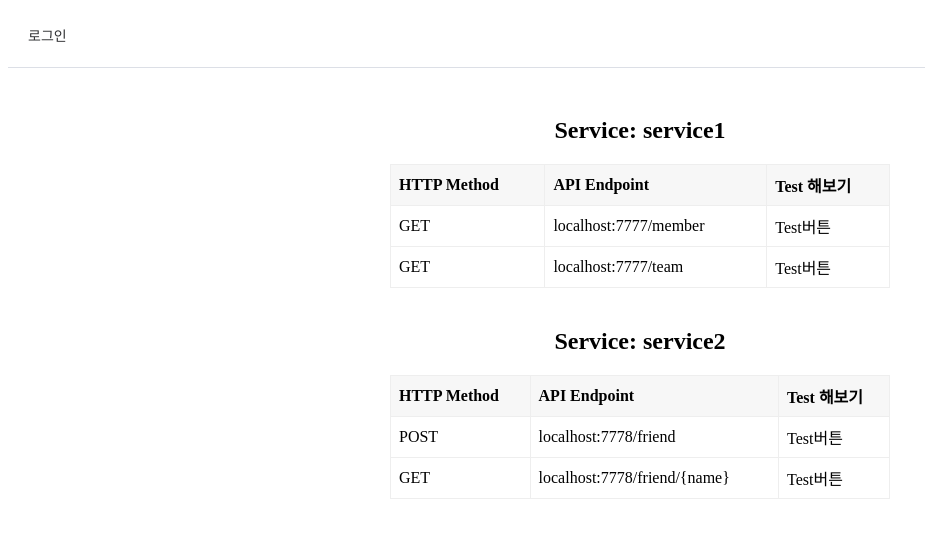
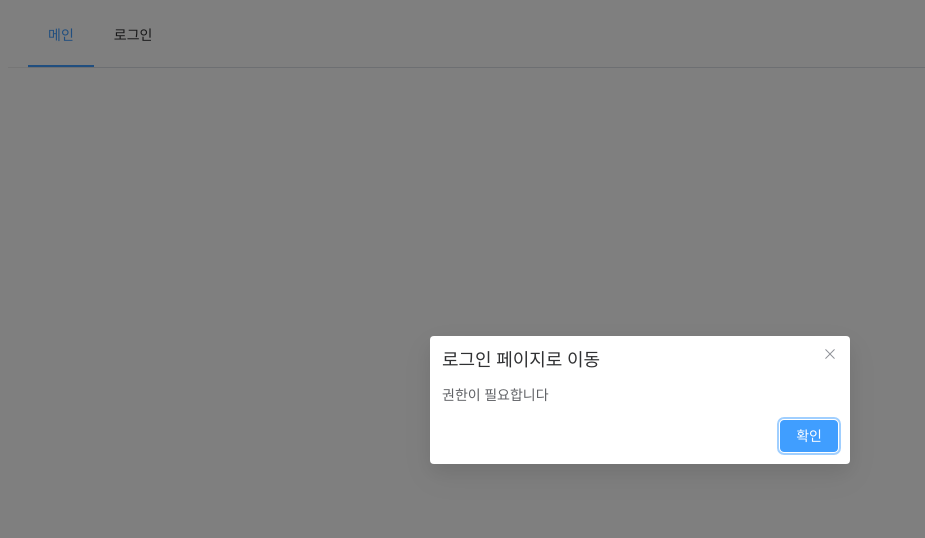
Before and after one commit to gunha-dev/prologue-fe, a Vue app: page /apis/info in a window 1280 px wide. Shown: the top 538 px of the page, without its empty margins (0-925 px from the left). Built offline with nearby package versions, Linux system fonts and the light colour scheme.

Commit message:
feat: 로그아웃까지 기능 추가 완료

```diff
--- a/src/App.vue
+++ b/src/App.vue
@@ -6,7 +6,6 @@
 </template>
 
 <script>
-// import data from "./data/data";
 import TheHeader from "./components/TheHeader.vue";
 
 export default {
--- a/src/components/TheHeader.vue
+++ b/src/components/TheHeader.vue
@@ -1,5 +1,11 @@
 <template>
-  <el-menu mode="horizontal" :default-active="$route.path" router>
+  <el-header class="header-container">
+    <el-menu
+      mode="horizontal"
+      class="main-menu"
+      :default-active="$route.path"
+      router
+    >
       <el-menu-item
         v-for="route in getOrderedMenuRoutes"
         :key="route.path"
@@ -7,7 +13,11 @@
       >
         {{ route.meta.navName }}
       </el-menu-item>
+      <el-menu-item v-show="isLogin" @click="handleLogout">
+        로그아웃
+      </el-menu-item>
     </el-menu>
+  </el-header>
 </template>
 
 <script>
@@ -24,14 +34,36 @@ export default {
       const routers = router.getRoutes();
       const orderedMenuRouters = routers
         .filter((router) => {
-          return router.meta.menuOrder !== -1 && router.meta.requiredAuth === this.loginMemberAuth;
+          if (router.meta.menuOrder === -1) {
+            return false;
+          }
+          return router.meta.visibleTo.includes(this.loginMemberAuth);
         })
         .sort((a, b) => a.meta.menuOrder - b.meta.menuOrder);
 
       return orderedMenuRouters;
     },
   },
+
+  methods: {
+    handleLogout() {
+      const authStore = useAuthStore();
+      authStore.logout();
+      this.$router.push("/login");
+    }
+  }
 };
 </script>
 
-<style scoped></style>
+<style scoped>
+.header-container {
+  display: flex;
+  align-items: center;
+  border-bottom: 1px solid #eee;
+  padding: 0 20px;
+}
+.main-menu {
+  border-bottom: none;
+  flex-grow: 1;
+}
+</style>
--- a/src/router/index.js
+++ b/src/router/index.js
@@ -1,9 +1,26 @@
 import { createRouter, createWebHistory } from "vue-router";
 import routers from "./routers";
+import { useAuthStore } from "@/store/auth.store";
+import { loginAlertMsg } from "../../utils/alert.util";
 
 const router = createRouter({
   history: createWebHistory(import.meta.env.BASE_URL),
   routes: routers,
 });
 
+router.beforeEach((to, _, next) => {
+  const authStore = useAuthStore();
+  const curMemberAuth = authStore.loginMemberAuth;
+
+  const visibleTo = to.meta.visibleTo;
+
+  if (visibleTo && !visibleTo.includes(curMemberAuth)) {
+    const navigateLogin = () => next("/login");
+    loginAlertMsg("권한이 필요합니다", "로그인 페이지로 이동", navigateLogin);
+    return;
+  }
+
+  next();
+});
+
 export default router;
--- a/src/router/routers.js
+++ b/src/router/routers.js
@@ -1,15 +1,26 @@
 import LoginView from "@/view/LoginView.vue";
 import ApisInfoView from "@/view/ApisInfoView.vue";
 import ApiRegisterView from "@/view/ApiRegisterView.vue";
+import MainView from "@/view/MainView.vue";
 
 const routers = [
+  {
+    path: "/",
+    name: "MainView",
+    meta: {
+      menuOrder: 0,
+      navName: "메인",
+      visibleTo: [1, 2],
+    },
+    component: MainView,
+  },
   {
     path: "/login",
     name: "LoginView",
     meta: {
-      menuOrder: 0,
+      menuOrder: 1,
       navName: "로그인",
-      requiredAuth: 1,
+      visibleTo: [1],
     },
     component: LoginView,
   },
@@ -17,9 +28,9 @@ const routers = [
     path: "/apis/register",
     name: "ApiRegisterView",
     meta: {
-      menuOrder: 1,
+      menuOrder: 2,
       navName: "API등록",
-      requiredAuth: 2,
+      visibleTo: [2],
     },
     component: ApiRegisterView,
   },
@@ -27,22 +38,11 @@ const routers = [
     path: "/apis/info",
     name: "ApiInfoView",
     meta: {
-      menuOrder: 2,
+      menuOrder: 3,
       navName: "API정보확인",
-      requiredAuth: 2,
+      visibleTo: [2],
     },
     component: ApisInfoView,
-  },
-  {
-    path: "/logout",
-    name: "Logout_Redirect",
-    redirect: "/login",
-    meta: {
-      menuOrder: 3,
-      navName: "로그아웃",
-      requiredAuth: 2,
-    },
-    component: LoginView,
   },
   {
     path: "/:pathMatch(.*)*",
@@ -51,7 +51,7 @@ const routers = [
     meta: {
       menuOrder: -1,
       navName: "리다이렉트",
-      requiredAuth: 1,
+      visibleTo: null,
     },
   },
 ];
--- a/src/store/auth.store.js
+++ b/src/store/auth.store.js
@@ -25,5 +25,11 @@ export const useAuthStore = defineStore("auth", {
       this.loginMemberAuth = findMember.auth;
       return true;
     },
+
+    logout() {
+      this.isLogin = false;
+      this.loginMemberId = null;
+      this.loginMemberAuth = 1;
+    }
   },
 });
--- a/src/view/ApiRegisterView.vue
+++ b/src/view/ApiRegisterView.vue
@@ -21,7 +21,6 @@
     </el-form-item>
     <el-form-item>
       <el-button type="primary" @click="onSubmit">등록 하기</el-button>
-      <el-button>취소하기</el-button>
     </el-form-item>
   </el-form>
 </template>
--- a/src/view/ApisInfoView.vue
+++ b/src/view/ApisInfoView.vue
@@ -6,14 +6,16 @@
         <tr>
           <th>HTTP Method</th>
           <th>API Endpoint</th>
-          <th>Test 해보기</th>
+          <th>TEST 해보기</th>
         </tr>
       </thead>
       <tbody>
         <tr v-for="item in api.items" :key="item.id">
           <td>{{ item.method }}</td>
           <td>{{ item.endpoint }}</td>
-          <td>Test버튼</td>
+          <td>
+            <ElButton>TEST</ElButton>
+          </td>
         </tr>
       </tbody>
     </table>
@@ -21,6 +23,7 @@
 </template>
 
 <script>
+import { ElButton } from "element-plus";
 import data from "../data/data";
 
 export default {
--- a/src/view/LoginView.vue
+++ b/src/view/LoginView.vue
@@ -24,6 +24,7 @@ import { loginAlertMsg } from "../../utils/alert.util";
 import { useAuthStore } from "@/store/auth.store";
 
 export default {
+  name: "LoginView",
   data() {
     return {
       inputId: "",
@@ -40,7 +41,7 @@ export default {
         loginAlertMsg("로그인에 실패 하였습니다", "로그인 실패");
         return;
       }
-      const navigateToApiInfo = () => this.$router.push("/apis/info");
+      const navigateToApiInfo = () => this.$router.push("/");
       loginAlertMsg(
         "로그인에 성공 하셨습니다",
         "로그인 성공",
--- /dev/null
+++ b/src/view/MainView.vue
@@ -0,0 +1,21 @@
+<template>
+    <h1>MAIN</h1>
+    <span v-if="isLogin">{{ loginMemberId }} 님 환영합니다</span>
+    <span v-else>로그인이 필요합니다</span>
+</template>
+
+<script>
+import { useAuthStore } from '@/store/auth.store';
+import { mapState } from 'pinia';
+
+export default {
+  name: "MainView",
+  computed: {
+    ...mapState(useAuthStore, ["isLogin", "loginMemberId"])
+  }
+};
+</script>
+
+<style scoped>
+
+</style>
```
Lines whose indentation alone changed are shown as unchanged.
